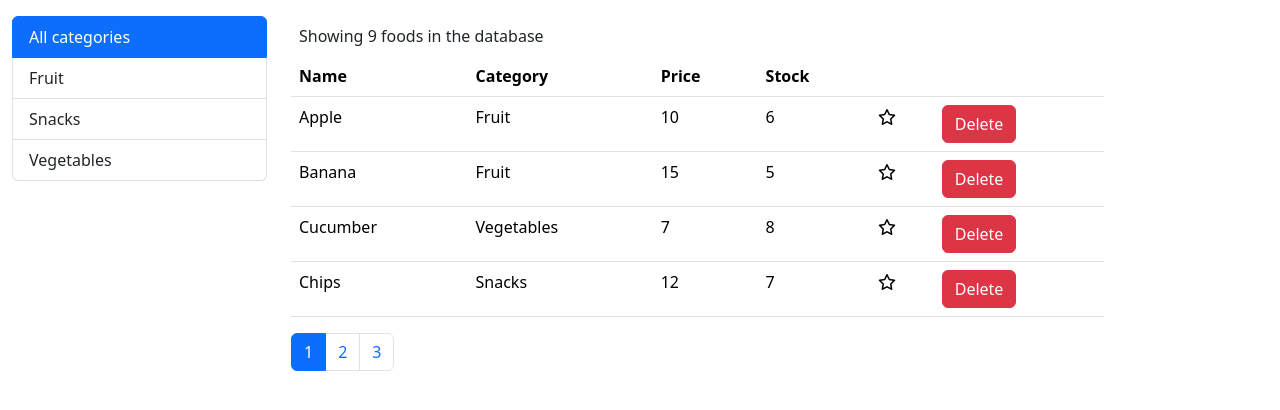
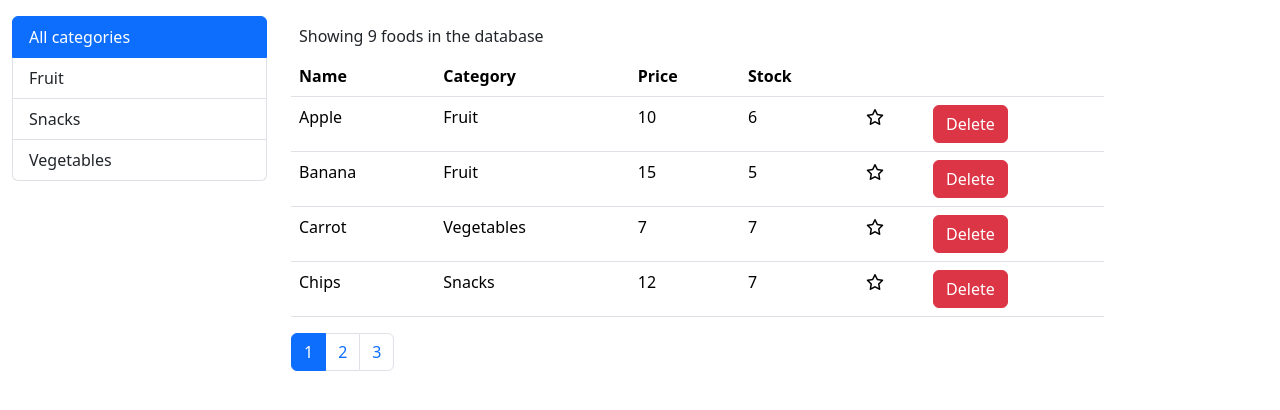
Before and after one commit to armenbakir/Food-store-with-ReactQuery-FE, a React (Vite) app: page / in a window 1280 px wide. Shown: the top 410 px of the page. Built offline with nearby package versions, Linux system fonts and the light colour scheme.

Commit message:
implemented basic sorting

```diff
--- a/package.json
+++ b/package.json
@@ -12,10 +12,12 @@
   "dependencies": {
     "@fortawesome/fontawesome-free": "^6.5.2",
     "bootstrap": "^5.3.3",
+    "lodash": "^4.17.21",
     "react": "^18.2.0",
     "react-dom": "^18.2.0"
   },
   "devDependencies": {
+    "@types/lodash": "^4.17.5",
     "@types/react": "^18.2.37",
     "@types/react-dom": "^18.2.15",
     "@typescript-eslint/eslint-plugin": "^6.10.0",
--- a/src/components/Foods.tsx
+++ b/src/components/Foods.tsx
@@ -1,3 +1,4 @@
+import _ from "lodash";
 import { useState } from "react";
 import { getFoods } from "../services/fakeFoodService";
 import Favorite from "./Favorite";
@@ -12,6 +13,7 @@
   const [foods, setFoods] = useState(getFoods());
   const [selectedPage, setSelectedPage] = useState(1);
   const [selectedCategory, setSelectedCategory] = useState(DEFAULT_CATEGORY);
+  const [sortColumn, setSortColumn] = useState("name");
 
   function handleDelete(id: string) {
     const newFoods = foods.filter((food) => food._id !== id);
@@ -39,7 +41,9 @@
     ? foods.filter((food) => food.category._id === selectedCategory._id)
     : foods;
 
-  const paginatedFoods = paginate(filteredFoods, PAGE_SIZE, selectedPage);
+  const sortedFoods = _.orderBy(filteredFoods, sortColumn, "asc");
+
+  const paginatedFoods = paginate(sortedFoods, PAGE_SIZE, selectedPage);
 
   return (
     <div className="row container pt-3">
@@ -57,10 +61,18 @@
         <table className="table">
           <thead>
             <tr>
-              <th scope="col">Name</th>
-              <th scope="col">Category</th>
-              <th scope="col">Price</th>
-              <th scope="col">Stock</th>
+              <th scope="col" onClick={() => setSortColumn("name")}>
+                Name
+              </th>
+              <th scope="col" onClick={() => setSortColumn("category.name")}>
+                Category
+              </th>
+              <th scope="col" onClick={() => setSortColumn("price")}>
+                Price
+              </th>
+              <th scope="col" onClick={() => setSortColumn("numberInStock")}>
+                Stock
+              </th>
               <th />
               <th />
             </tr>
```
Also changed, not shown: 1 other file (tests, documents, lock files or other folders).
